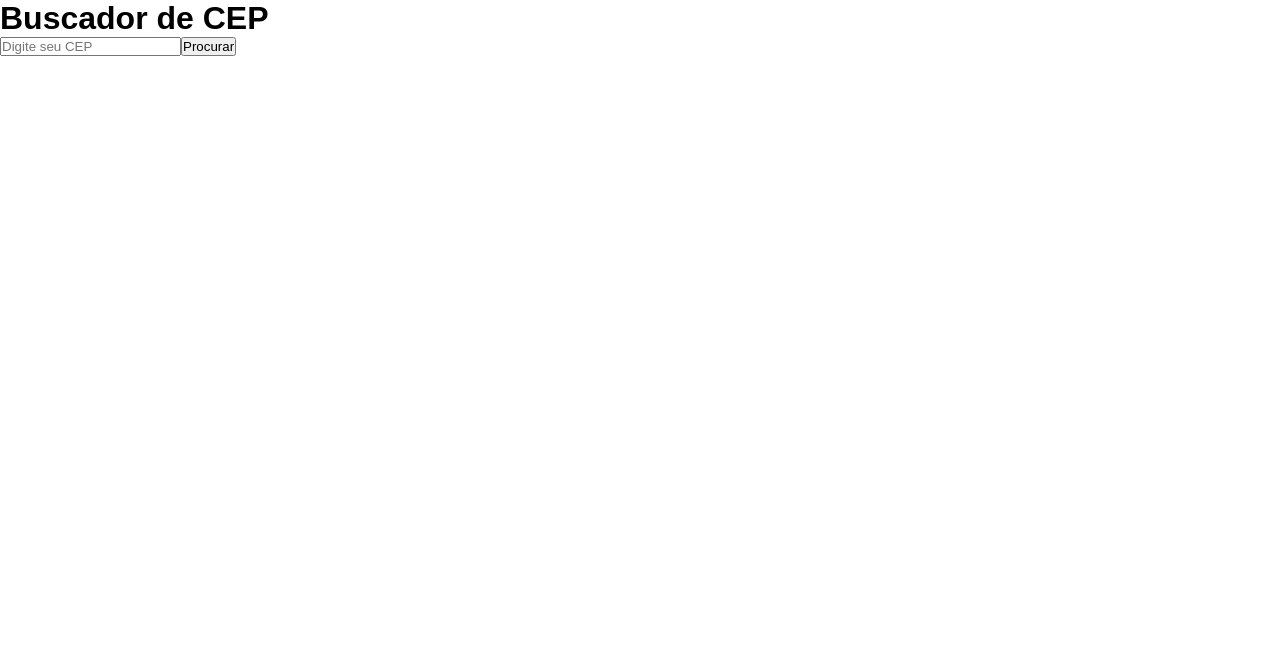
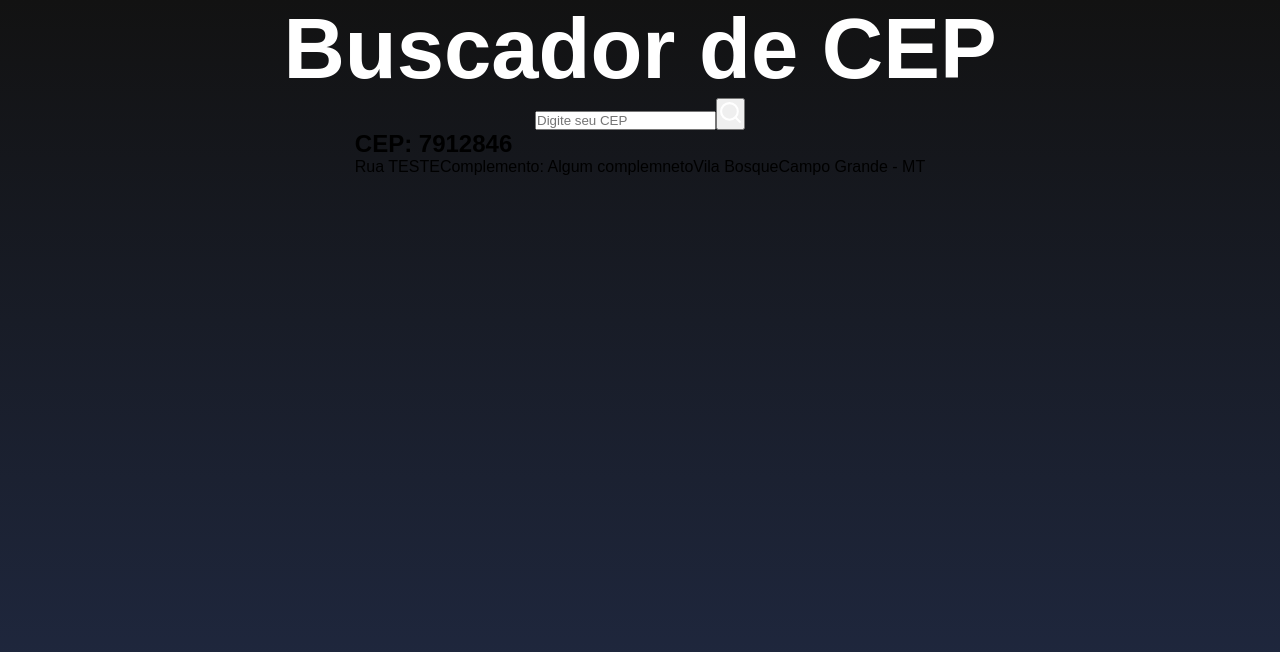
Before and after one commit to SuzukiJhor/LocateCEP, a React (Create React App) app: page / in a window 1280 px wide. Shown: the top 652 px of the page. Built offline with nearby package versions, Linux system fonts and the light colour scheme.

Commit message:
add file css

```diff
--- a/src/App.js
+++ b/src/App.js
@@ -1,4 +1,5 @@
-
+import { FiSearch } from 'react-icons/fi';
+import './styles.css';
 
 function App() {
   return (
@@ -11,9 +12,18 @@ function App() {
       placeholder="Digite seu CEP"/>
 
       <button className="buttonSearch">
-        Procurar
+        <FiSearch size={25} color="#FFF"/>
       </button>
      </div>
+
+     <main className='main'>
+    <h2> CEP: 7912846</h2>
+
+    <span>Rua TESTE</span>
+    <span>Complemento: Algum complemneto</span>
+    <span>Vila Bosque</span>
+    <span>Campo Grande - MT</span>
+     </main>
     </div>
   );
 }
--- /dev/null
+++ b/src/styles.css
@@ -0,0 +1,24 @@
+.container{
+    height: 100vh;
+    display: flex;
+    justify-items: center;
+    align-items: center;
+    flex-direction: column;
+    background: linear-gradient(#121212, #212b46);
+}
+
+.title{
+    font-size: 85px;
+    color: #FFF;
+    animation: flipTitle 2s;
+}
+
+@keyframes flipTilte {
+    from{
+        transform: rotateX(90deg);
+    }
+
+    to{
+        transform: rotateX(0deg);
+    }
+}
```
